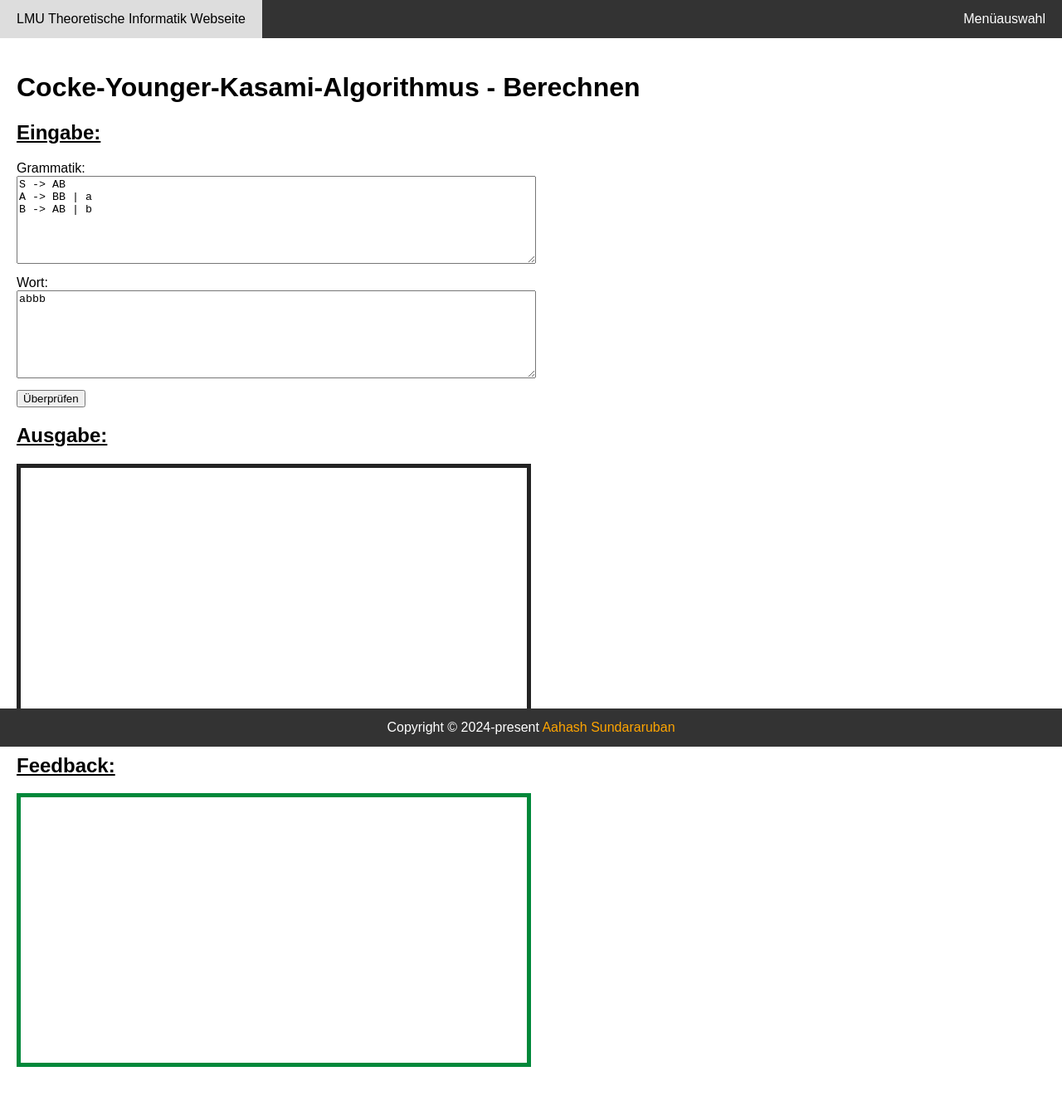
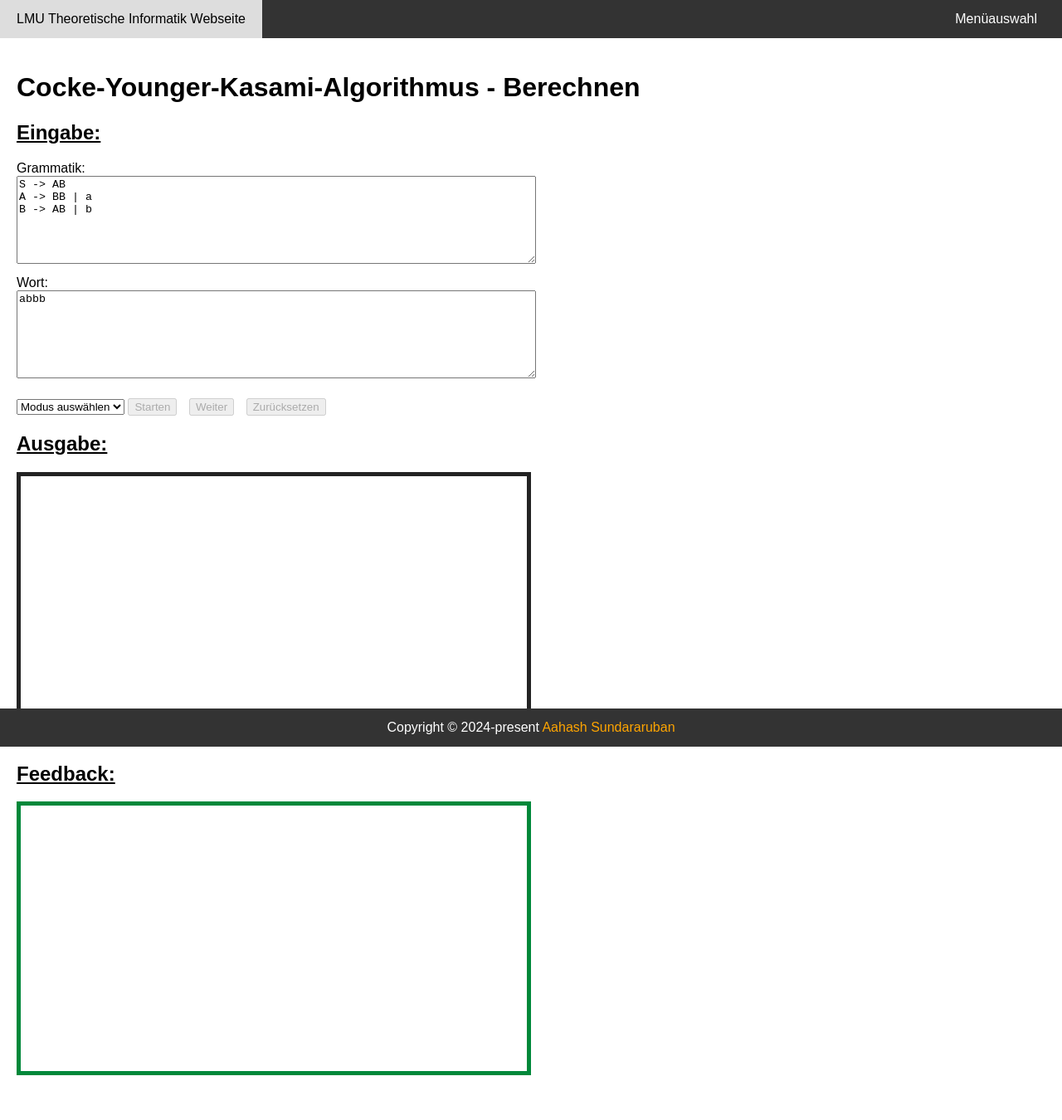
Before and after one commit to aahashderuffy/cyk-algorithm-endrullis, a Jekyll site: the page built from calculate.md, in a window 1280 px wide. Shown: the whole page at 83% size. Built offline with Jekyll 4.4.1, drawn with Linux system fonts in a browser that asks for light colours; part of the change alters nothing that is shown.

Commit message:
Added two different modes “Überprüfen” and “Geleitete Übung” in calculate.md

```diff
--- a/calculate.md
+++ b/calculate.md
@@ -37,6 +37,35 @@ textarea {
     padding: 10px;
     height: 300px;
 }
+
+.error {
+    color: red;
+    font-weight: bold;
+}
+
+.controls {
+    margin-top: 10px;
+}
+
+.controls button {
+    margin-right: 10px;
+}
+
+.dropdown {
+    margin-right: 10px;
+}
+
+.correct {
+    color: green;
+}
+
+.incorrect {
+    color: red;
+}
+
+.solution {
+    text-decoration: underline;
+}
 </style>
 
 <div class="container">
@@ -49,7 +78,16 @@ B -> AB | b
     </textarea>
     <label for="word">Wort:</label>
     <textarea id="word">abbb</textarea>
-    <button id="processButton">Überprüfen</button>
+    <div class="controls">
+        <select id="modeSelect">
+            <option value="">Modus auswählen</option>
+            <option value="verify">Überprüfen</option>
+            <option value="guided">Geleitete Übung</option>
+        </select>
+        <button id="startButton" disabled>Starten</button>
+        <button id="stepButton" disabled>Weiter</button>
+        <button id="resetButton" disabled>Zurücksetzen</button>
+    </div>
 </div>
 
 <div class="container">
@@ -57,24 +95,107 @@ B -> AB | b
     <div id="output" class="output"></div>
     <h2>Feedback:</h2>
     <div id="feedback" class="feedback"></div>
+    <div id="error" class="error"></div>
 </div>
 
 <script>
     document.addEventListener('DOMContentLoaded', function() {
-        const processButton = document.getElementById('processButton');
-        processButton.addEventListener('click', processCYK);
+        const modeSelect = document.getElementById('modeSelect');
+        const startButton = document.getElementById('startButton');
+        const stepButton = document.getElementById('stepButton');
+        const resetButton = document.getElementById('resetButton');
+
+        let currentStepIndex = 0;
+        let steps = [];
+        let V = [];
+        let wordInput = '';
+        let grammar = {};
+        let mode = '';
+        let userSteps = [];
+
+        modeSelect.addEventListener('change', () => {
+            mode = modeSelect.value;
+            startButton.disabled = !mode;
+            clearOutput();
+        });
+
+        startButton.addEventListener('click', processCYK);
+        stepButton.addEventListener('click', stepProcess);
+        resetButton.addEventListener('click', resetProcess);
+
+        function clearOutput() {
+            document.getElementById('output').innerHTML = '';
+            document.getElementById('feedback').innerHTML = '';
+            document.getElementById('error').textContent = '';
+        }
 
         function processCYK() {
             const grammarInput = document.getElementById('grammar').value;
-            const wordInput = document.getElementById('word').value;
-            const outputDiv = document.getElementById('output');
-            const feedbackDiv = document.getElementById('feedback');
+            wordInput = document.getElementById('word').value;
+            const errorDiv = document.getElementById('error');
 
-            const grammar = parseGrammar(grammarInput);
-            const { V, steps, calculated } = runCYK(wordInput, grammar);
+            grammar = parseGrammar(grammarInput);
+            if (!isCNF(grammar)) {
+                errorDiv.textContent = 'Die Grammatik ist nicht in Chomsky-Normalform.';
+                clearOutput();
+                return;
+            } else {
+                errorDiv.textContent = '';
+            }
 
-            displayOutput(outputDiv, wordInput, V, calculated);
-            displayFeedback(feedbackDiv, steps, wordInput, V);
+            const result = runCYK(wordInput, grammar);
+            V = result.V;
+            steps = result.steps;
+            currentStepIndex = 0;
+            userSteps = [];
+
+            clearOutput();
+
+            stepButton.disabled = false;
+            resetButton.disabled = false;
+            startButton.disabled = true;
+
+            if (mode === 'verify') {
+                displayOutput(wordInput, V, result.calculated);
+                displayFeedback(steps, wordInput, V);
+                stepButton.disabled = true;
+            } else if (mode === 'guided') {
+                stepProcess();
+            }
+        }
+
+        function stepProcess() {
+            if (currentStepIndex < steps.length) {
+                const step = steps[currentStepIndex];
+                if (mode === 'guided') {
+                    const userAnswer = prompt(`Was ist der Wert von V<sub>${step.substring}</sub>?`);
+                    const correctAnswers = step.value.split(',').map(s => s.trim()).sort().join(', ');
+                    const correctAnswerVariants = generateCorrectAnswerVariants(step.value);
+
+                    if (correctAnswerVariants.includes(userAnswer.trim().split(',').map(s => s.trim()).sort().join(', '))) {
+                        alert('Deine Antwort ist richtig!');
+                        displayStep(step, true, userAnswer);
+                    } else {
+                        alert('Leider ist deine Antwort falsch.');
+                        displayStep(step, false, userAnswer);
+                    }
+                }
+                currentStepIndex++;
+            }
+        }
+
+        function resetProcess() {
+            clearOutput();
+
+            currentStepIndex = 0;
+            steps = [];
+            V = [];
+            userSteps = [];
+
+            startButton.disabled = true;
+            stepButton.disabled = true;
+            resetButton.disabled = true;
+            modeSelect.value = '';
         }
 
         function parseGrammar(input) {
@@ -88,6 +209,15 @@ B -> AB | b
                 });
                 return grammar;
             }, {});
+        }
+
+        function isCNF(grammar) {
+            return Object.values(grammar).every(productions =>
+                productions.every(production =>
+                    (production.length === 1 && production.match(/[a-z]/)) ||
+                    (production.length === 2 && production.match(/[A-Z]{2}/))
+                )
+            );
         }
 
         function runCYK(word, grammar) {
@@ -130,7 +260,7 @@ B -> AB | b
                                         if (!calculated.has(substring)) {
                                             steps.push({
                                                 substring: substring,
-                                                value: left,
+                                                value: [...V[i][l]].join(', '),
                                                 rule: `${left} -> ${production}`,
                                                 components: [
                                                     `V<sub>${word.slice(i, i + k + 1)}</sub> = {${B}}`,
@@ -148,7 +278,28 @@ B -> AB | b
             }
         }
 
-        function displayOutput(outputDiv, word, V, calculated) {
+        function generateCorrectAnswerVariants(answer) {
+            const answers = answer.split(',').map(s => s.trim());
+            const variants = new Set();
+
+            function permute(arr, m = []) {
+                if (arr.length === 0) {
+                    variants.add(m.join(', '));
+                } else {
+                    for (let i = 0; i < arr.length; i++) {
+                        const curr = arr.slice();
+                        const next = curr.splice(i, 1);
+                        permute(curr.slice(), m.concat(next));
+                    }
+                }
+            }
+
+            permute(answers);
+            return Array.from(variants);
+        }
+
+        function displayOutput(word, V, calculated) {
+            const outputDiv = document.getElementById('output');
             outputDiv.innerHTML = '';
             calculated.forEach(substring => {
                 const i = word.indexOf(substring);
@@ -160,7 +311,8 @@ B -> AB | b
             });
         }
 
-        function displayFeedback(feedbackDiv, steps, word, V) {
+        function displayFeedback(steps, word, V) {
+            const feedbackDiv = document.getElementById('feedback');
             const detailedSteps = steps.map(step => {
                 if (step.components) {
                     return `V<sub>${step.substring}</sub> = { X | X -> ${step.components.join(' &cup; ')} = {${step.value}} }`;
@@ -179,6 +331,23 @@ B -> AB | b
             conclusion.innerHTML = finalResult;
             feedbackDiv.appendChild(conclusion);
         }
+
+        function displayStep(step, isCorrect, userAnswer) {
+            const outputDiv = document.getElementById('output');
+            const feedbackDiv = document.getElementById('feedback');
+
+            const result = `Für ${step.substring}: V = {${step.value}}`;
+            const p = document.createElement('p');
+            p.innerHTML = result;
+            outputDiv.appendChild(p);
+
+            const feedback = step.components ?
+                `V<sub>${step.substring}</sub> = { X | X -> ${step.components.join(' &cup; ')} = {${step.value}} }` :
+                `V<sub>${step.substring}</sub> = { ${step.value} } da ${step.rule}`;
+            const f = document.createElement('p');
+            f.innerHTML = `${feedback} (Ihre Eingabe: <span class="${isCorrect ? 'correct' : 'incorrect'}">${userAnswer}</span>)`;
+            feedbackDiv.appendChild(f);
+        }
     });
 </script>
 
```
